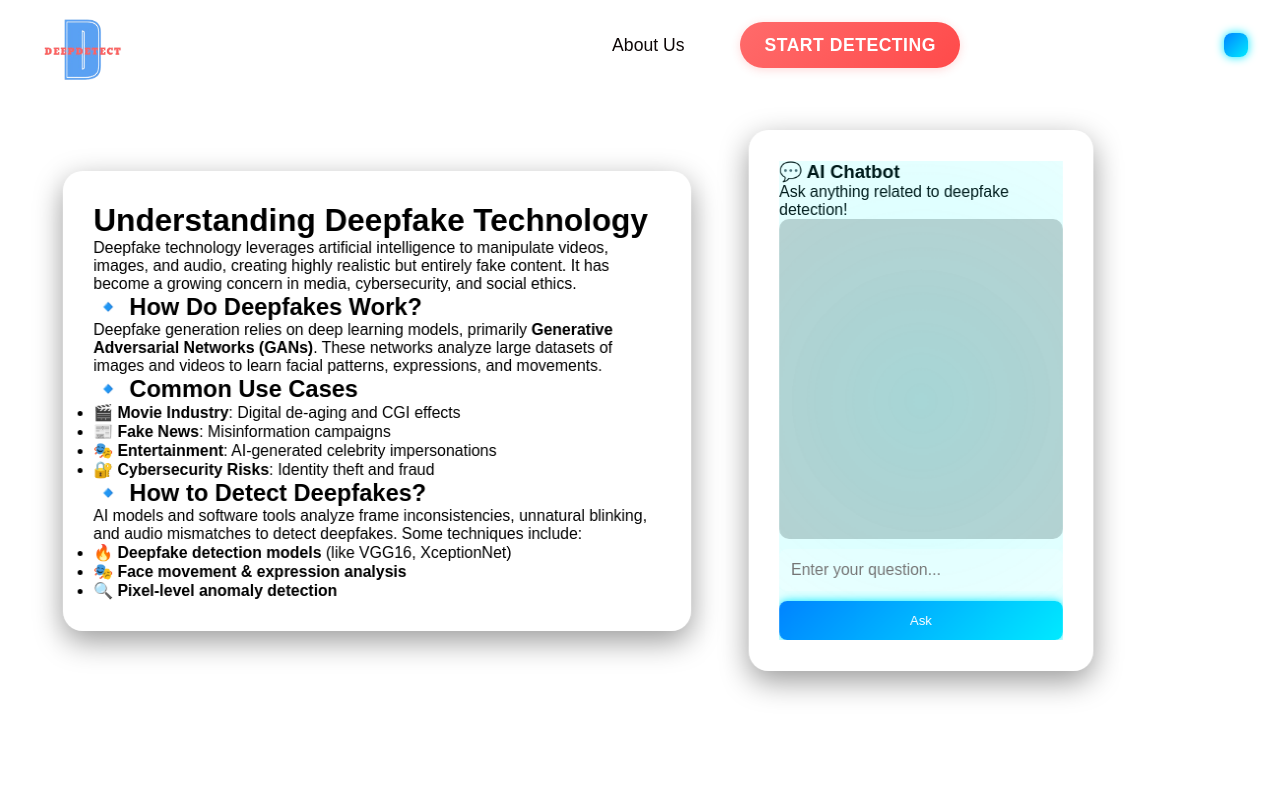
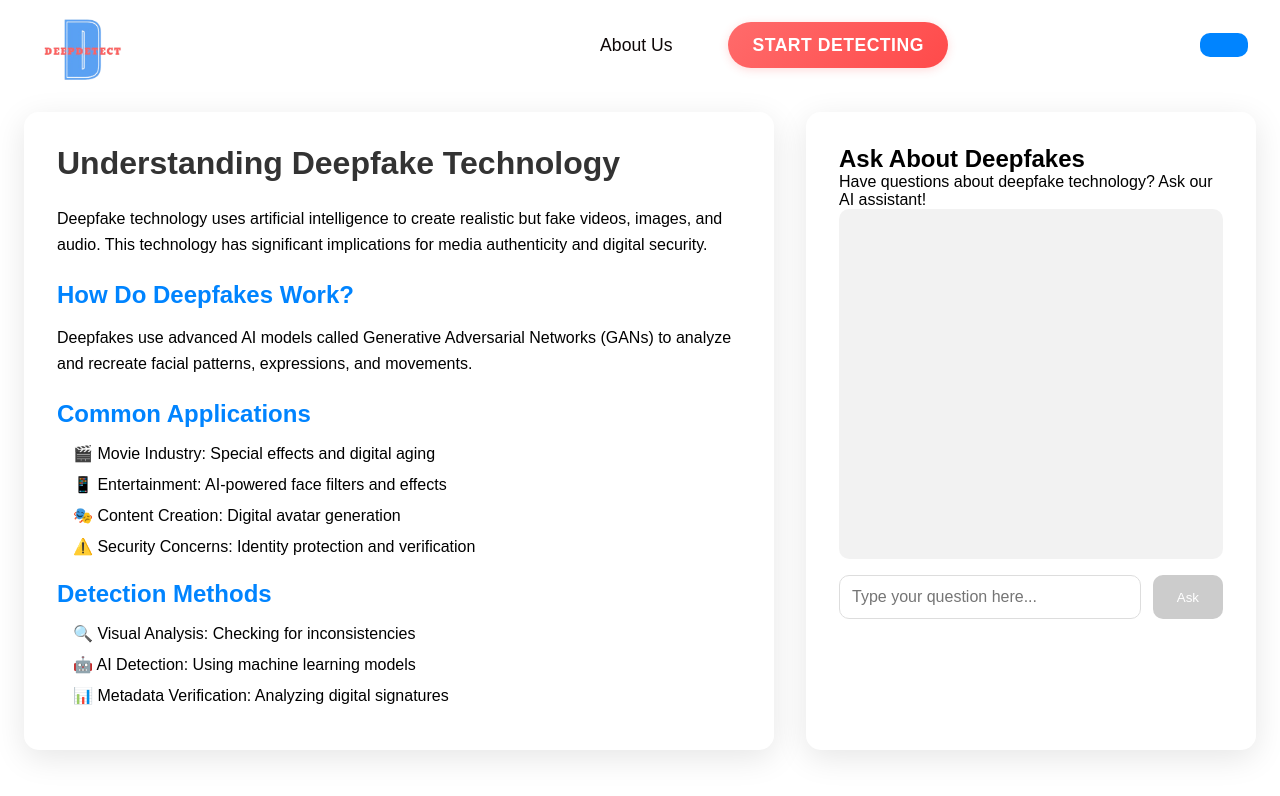
Before and after one commit to supranshu/MajorProject, an Angular app in the folder DeepDetectFront/: page /learn in a window 1280 px wide. Shown: the top 796 px of the page. Built offline with nearby package versions, Linux system fonts and the light colour scheme.

Commit message:
Learn-frontend

```diff
--- a/DeepDetectFront/src/app/pages/learn/learn.component.css
+++ b/DeepDetectFront/src/app/pages/learn/learn.component.css
@@ -90,7 +90,7 @@ body {
   left: 50%;
   width: 0;
   height: 2px;
-  background: #6be6ff;
+  background: #ff6b6b;
   transition: all 0.3s ease;
   transform: translateX(-50%);
 }
@@ -120,179 +120,161 @@ body {
 /* === Container === */
 .learn-container {
   display: flex;
-  justify-content: space-between;
-  align-items: center;
-  gap: 50px;
+  gap: 2rem;
   max-width: 1400px;
-  width: 90%;
-  padding: 50px;
-  transform-style: preserve-3d;
-  margin-top: 80px;
+  margin: 2rem auto;
+  padding: 1rem;
+  padding-top: 80px;
 }
 
-/* === Glassmorphic Card Base === */
 .glass-card {
   background: rgba(255, 255, 255, 0.1);
-  backdrop-filter: blur(20px);
-  -webkit-backdrop-filter: blur(20px);
-  border-radius: 20px;
-  box-shadow: 0 10px 30px rgba(0, 0, 0, 0.4);
+  backdrop-filter: blur(8px);
+  border-radius: 15px;
+  box-shadow: 0 8px 32px rgba(0, 0, 0, 0.1);
   border: 1px solid rgba(255, 255, 255, 0.2);
-  padding: 30px;
-  transition: transform 0.5s ease-in-out, box-shadow 0.5s;
-  position: relative;
-  z-index: 1;
-}
-.glass-card:hover {
-  transform: translateY(-10px) scale(1.05);
-  box-shadow: 0 20px 40px rgba(0, 255, 255, 0.3);
+  padding: 2rem;
+  transition: transform 0.3s ease;
 }
 
-/* === Chatbot Section === */
-.chatbot-container {
-  flex: 1;
-  max-width: 450px;
-  position: relative;
-  transform: rotateY(-10deg);
-}
-.chatbot {
-  position: relative;
-  overflow: hidden;
-}
-.chatbot::before {
-  content: '';
-  position: absolute;
-  top: -50%;
-  left: -50%;
-  width: 200%;
-  height: 200%;
-  background: radial-gradient(circle, rgba(0, 255, 255, 0.3), transparent);
-  animation: pulse 5s infinite linear;
+.glass-card:hover {
+  transform: translateY(-5px);
 }
 
-/* === Documentation Section === */
+/* Documentation Section */
 .documentation-container {
-  flex: 2;
-  transform: rotateY(10deg);
+  flex: 3;
 }
 
-/* === Chat Messages === */
-.chatbox {
-  display: flex;
-  flex-direction: column;
-  gap: 10px;
-}
-.messages {
-  height: 320px;
-  overflow-y: auto; /* Enables scrolling */
-  display: flex;
-  flex-direction: column;
-  justify-content: flex-start; /* Fixes messages starting at top */
-  padding: 15px;
-  background: rgba(0, 0, 0, 0.2);
-  border-radius: 10px;
-  transition: all 0.3s ease-in-out;
-  scrollbar-width: auto; /* Fix for Firefox */
-  scrollbar-color: #0084ff rgba(255, 255, 255, 0.1); /* Color fix */
+.content h1 {
+  color: #333;
+  margin-bottom: 1.5rem;
+  font-size: 2rem;
 }
 
-/* Webkit (Chrome, Edge, Safari) Scrollbar Styles */
-.messages::-webkit-scrollbar {
-  width: 8px; /* Wider scrollbar */
-  background: rgba(255, 255, 255, 0.1);
+.content h2 {
+  color: #0084ff;
+  margin: 1.5rem 0 1rem;
+  font-size: 1.5rem;
 }
 
-.messages::-webkit-scrollbar-thumb {
+.content p {
+  line-height: 1.6;
+  margin-bottom: 1rem;
+}
+
+.content ul {
+  list-style: none;
+  padding-left: 1rem;
+}
+
+.content li {
+  margin: 0.75rem 0;
+  display: flex;
+  align-items: center;
+  gap: 0.5rem;
+}
+
+/* Chatbot Section */
+.chatbot-container {
+  flex: 2;
+  max-width: 450px;
+}
+
+.messages {
+  height: 350px;
+  background: rgba(0, 0, 0, 0.05);
+  border-radius: 10px;
+  padding: 1rem;
+  margin-bottom: 1rem;
+  overflow-y: auto;
+}
+
+.user-message, .bot-message {
+  max-width: 85%;
+  padding: 0.75rem 1rem;
+  border-radius: 15px;
+  margin: 0.5rem 0;
+  line-height: 1.4;
+}
+
+.user-message {
+  margin-left: auto;
   background: #0084ff;
-  border-radius: 5px;
+  color: white;
+}
+
+.bot-message {
+  background: #f0f0f0;
+  color: #333;
+}
+
+.input-container {
+  display: flex;
+  gap: 0.75rem;
+  margin-top: 1rem;
+}
+
+input[type='text'] {
+  flex: 1;
+  padding: 0.75rem;
+  border-radius: 10px;
+  border: 1px solid #ddd;
+  font-size: 1rem;
+}
+
+button {
+  padding: 0.75rem 1.5rem;
+  background: #0084ff;
+  color: white;
+  border: none;
+  border-radius: 10px;
+  cursor: pointer;
   transition: background 0.3s;
 }
 
-.messages::-webkit-scrollbar-thumb:hover {
-  background: #00eaff; /* Lighter glow effect */
+button:hover {
+  background: #0066cc;
 }
 
-
-.user-message, .bot-message {
-  max-width: 80%;
-  padding: 10px;
-  border-radius: 10px;
-  margin: 8px 0;
-  animation: slideUp 0.4s ease-in-out;
-}
-.user-message {
-  text-align: right;
-  background: linear-gradient(135deg, #0084ff, #00eaff);
-  color: white;
-  margin-left: auto;
-  box-shadow: 0 0 10px #00eaff;
-}
-.bot-message {
-  text-align: left;
-  background: linear-gradient(135deg, #444, #666);
-  color: white;
+button:disabled {
+  background: #ccc;
+  cursor: not-allowed;
 }
 
-/* === Inputs & Buttons === */
-input[type='text'] {
-  width: 100%;
-  padding: 12px;
-  border-radius: 8px;
-  border: none;
-  font-size: 16px;
-  background: rgba(255, 255, 255, 0.2);
-  color: white;
-  outline: none;
-  transition: all 0.3s ease-in-out;
-  position: relative;
-  z-index: 2; /* Ensure input is clickable */
+/* Loading Animation */
+.typing-indicator {
+  padding: 0.5rem;
+  display: flex;
+  gap: 0.25rem;
+  justify-content: flex-start;
 }
 
-input[type='text']:focus {
-  background: rgba(255, 255, 255, 0.4);
-  color: black;
+.typing-dot {
+  width: 8px;
+  height: 8px;
+  background: #0084ff;
+  border-radius: 50%;
+  animation: bounce 1.4s infinite;
 }
 
-button {
-  padding: 12px;
-  background: linear-gradient(135deg, #0084ff, #00eaff);
-  border: none;
-  color: white;
-  cursor: pointer;
-  border-radius: 8px;
-  transition: 0.3s;
-  box-shadow: 0 0 10px #00eaff;
-  cursor: pointer;
-  z-index: 2;
-}
-button:hover {
-  background: linear-gradient(135deg, #00eaff, #0084ff);
-  box-shadow: 0 0 20px #00eaff;
+.typing-dot:nth-child(2) { animation-delay: 0.2s; }
+.typing-dot:nth-child(3) { animation-delay: 0.4s; }
+
+@keyframes bounce {
+  0%, 60%, 100% { transform: translateY(0); }
+  30% { transform: translateY(-4px); }
 }
 
-/* === Animations === */
-@keyframes pulse {
-  0% {
-    transform: scale(1);
-    opacity: 0.7;
+/* Responsive Design */
+@media (max-width: 1024px) {
+  .learn-container {
+    flex-direction: column;
   }
-  50% {
-    transform: scale(1.2);
-    opacity: 0.3;
-  }
-  100% {
-    transform: scale(1);
-    opacity: 0.7;
+
+  .documentation-container,
+  .chatbot-container {
+    width: 100%;
+    max-width: none;
   }
 }
-
-@keyframes slideUp {
-  from {
-    opacity: 0;
-    transform: translateY(15px);
-  }
-  to {
-    opacity: 1;
-    transform: translateY(0);
-  }
-}
--- a/DeepDetectFront/src/app/pages/learn/learn.component.html
+++ b/DeepDetectFront/src/app/pages/learn/learn.component.html
@@ -16,58 +16,74 @@
     </button>
   </div>
 </header>
+
 <div class="learn-container">
-  <!-- Left Side - Deepfake Documentation -->
+  <!-- Documentation Section -->
   <div class="documentation-container glass-card">
     <div class="content">
-      <h1><span class="neon-text">Understanding Deepfake Technology</span></h1>
+      <h1>Understanding Deepfake Technology</h1>
       <p>
-        <i class="fas fa-brain"></i> Deepfake technology leverages artificial intelligence to manipulate videos, images, and audio, creating highly realistic but entirely fake content.
-        It has become a growing concern in media, cybersecurity, and social ethics.
+        Deepfake technology uses artificial intelligence to create realistic but fake videos,
+        images, and audio. This technology has significant implications for media authenticity
+        and digital security.
       </p>
 
-      <h2>🔹 How Do Deepfakes Work?</h2>
+      <h2>How Do Deepfakes Work?</h2>
       <p>
-        Deepfake generation relies on deep learning models, primarily <strong>Generative Adversarial Networks (GANs)</strong>.
-        These networks analyze large datasets of images and videos to learn facial patterns, expressions, and movements.
+        Deepfakes use advanced AI models called Generative Adversarial Networks (GANs)
+        to analyze and recreate facial patterns, expressions, and movements.
       </p>
 
-      <h2>🔹 Common Use Cases</h2>
+      <h2>Common Applications</h2>
       <ul>
-        <li>🎬 <strong>Movie Industry</strong>: Digital de-aging and CGI effects</li>
-        <li>📰 <strong>Fake News</strong>: Misinformation campaigns</li>
-        <li>🎭 <strong>Entertainment</strong>: AI-generated celebrity impersonations</li>
-        <li>🔐 <strong>Cybersecurity Risks</strong>: Identity theft and fraud</li>
+        <li>🎬 Movie Industry: Special effects and digital aging</li>
+        <li>📱 Entertainment: AI-powered face filters and effects</li>
+        <li>🎭 Content Creation: Digital avatar generation</li>
+        <li>⚠️ Security Concerns: Identity protection and verification</li>
       </ul>
 
-      <h2>🔹 How to Detect Deepfakes?</h2>
-      <p>
-        AI models and software tools analyze frame inconsistencies, unnatural blinking, and audio mismatches to detect deepfakes. Some techniques include:
-      </p>
+      <h2>Detection Methods</h2>
       <ul>
-        <li>🔥 <strong>Deepfake detection models</strong> (like VGG16, XceptionNet)</li>
-        <li>🎭 <strong>Face movement & expression analysis</strong></li>
-        <li>🔍 <strong>Pixel-level anomaly detection</strong></li>
+        <li>🔍 Visual Analysis: Checking for inconsistencies</li>
+        <li>🤖 AI Detection: Using machine learning models</li>
+        <li>📊 Metadata Verification: Analyzing digital signatures</li>
       </ul>
     </div>
   </div>
 
-  <!-- Right Side - AI Chatbot -->
+  <!-- Chatbot Section -->
   <div class="chatbot-container glass-card">
     <div class="chatbot">
-      <h3>💬 <span class="neon-text">AI Chatbot</span></h3>
-      <p>Ask anything related to deepfake detection!</p>
+      <h2>Ask About Deepfakes</h2>
+      <p>Have questions about deepfake technology? Ask our AI assistant!</p>
 
       <div class="chatbox">
-        <div class="messages" #chatMessages (scroll)="toggleAutoScroll()">
+        <div class="messages" #chatMessages>
           <div *ngFor="let msg of messages"
                [ngClass]="{'user-message': msg.type === 'user', 'bot-message': msg.type === 'bot'}">
             {{ msg.text }}
           </div>
+          <div class="typing-indicator" *ngIf="isLoading">
+            <div class="typing-dot"></div>
+            <div class="typing-dot"></div>
+            <div class="typing-dot"></div>
+          </div>
         </div>
 
-        <input type="text" [(ngModel)]="query" placeholder="Enter your question..." (keyup.enter)="askDeepfake()" />
-        <button (click)="askDeepfake()">Ask</button>
+        <div class="input-container">
+          <input
+            type="text"
+            [(ngModel)]="query"
+            placeholder="Type your question here..."
+            (keyup.enter)="askDeepfake()"
+            [disabled]="isLoading"
+          />
+          <button
+            (click)="askDeepfake()"
+            [disabled]="isLoading || !query.trim()">
+            {{ isLoading ? 'Processing...' : 'Ask' }}
+          </button>
+        </div>
       </div>
     </div>
   </div>
--- a/DeepDetectFront/src/app/pages/learn/learn.component.ts
+++ b/DeepDetectFront/src/app/pages/learn/learn.component.ts
@@ -1,7 +1,12 @@
-import { Component, ElementRef, ViewChild, HostListener} from '@angular/core';
+import { Component, ElementRef, ViewChild, HostListener } from '@angular/core';
 import { HttpClient } from '@angular/common/http';
 import { FormsModule } from '@angular/forms';
 import { CommonModule } from '@angular/common';
+
+interface ChatMessage {
+  text: string;
+  type: 'user' | 'bot';
+}
 
 @Component({
   selector: 'app-learn',
@@ -11,13 +16,58 @@ import { CommonModule } from '@angular/common';
   imports: [FormsModule, CommonModule],
 })
 export class LearnComponent {
+  // Chat properties
+  query: string = '';
+  messages: ChatMessage[] = [];
+  isLoading: boolean = false;
 
-  isMenuOpen = false;
-  isNavbarTransparent = true;
+  // Navigation properties
+  isMenuOpen: boolean = false;
+  isNavbarTransparent: boolean = true;
 
+  @ViewChild('chatMessages') chatMessages!: ElementRef;
 
+  constructor(private http: HttpClient) {}
 
+  // Chat methods
+  async askDeepfake() {
+    const trimmedQuery = this.query.trim();
+    if (!trimmedQuery || this.isLoading) return;
 
+    this.isLoading = true;
+    this.messages.push({ text: trimmedQuery, type: 'user' });
+    this.query = '';
+    this.scrollToBottom();
+
+    try {
+      const response = await this.http
+        .post<{ response: string }>('http://localhost:8000/ask-deepfake/', {
+          question: trimmedQuery
+        })
+        .toPromise();
+
+      if (response?.response) {
+        this.messages.push({ text: response.response, type: 'bot' });
+      }
+    } catch (error) {
+      this.messages.push({
+        text: 'Sorry, I encountered an error. Please try again later.',
+        type: 'bot'
+      });
+    } finally {
+      this.isLoading = false;
+      this.scrollToBottom();
+    }
+  }
+
+  private scrollToBottom(): void {
+    setTimeout(() => {
+      const element = this.chatMessages.nativeElement;
+      element.scrollTop = element.scrollHeight;
+    }, 100);
+  }
+
+  // Navigation methods
   toggleMenu(): void {
     this.isMenuOpen = !this.isMenuOpen;
   }
@@ -26,55 +76,9 @@ export class LearnComponent {
     this.isMenuOpen = false;
   }
 
-
-
-  query: string = '';
-  messages: { text: string, type: 'user' | 'bot' }[] = [];
-
-  @ViewChild('chatMessages', { static: false }) chatMessages!: ElementRef;
-
-  constructor(private http: HttpClient) {}
-
-
-  askDeepfake() {
-    if (!this.query.trim()) return;
-
-    // Add user message
-    this.messages.push({ text: this.query, type: 'user' });
-
-
-
-    // Send request to backend
-    this.http.post<{ response: string }>("http://localhost:8000/ask-deepfake/", { question: this.query })
-      .subscribe({
-        next: (res) => {
-          this.messages.push({ text: res.response, type: 'bot' });
-          setTimeout(() => this.scrollToBottom(), 10);
-        },
-        error: () => {
-          this.messages.push({ text: "Error fetching response. Try again later.", type: 'bot' });
-          setTimeout(() => this.scrollToBottom(), 10);
-        }
-      });
-
-    // Clear input field after the request is sent
-    this.query = '';
+  @HostListener('window:scroll', ['$event'])
+  onWindowScroll() {
+    const scrollPosition = window.pageYOffset || document.documentElement.scrollTop || document.body.scrollTop || 0;
+    this.isNavbarTransparent = scrollPosition < 50;
   }
-  autoScrollEnabled = true;
-  scrollToBottom() {
-    if (this.chatMessages) {
-      this.chatMessages.nativeElement.scrollTop = this.chatMessages.nativeElement.scrollHeight;
-    }
-  }
-  toggleAutoScroll() {
-    this.autoScrollEnabled = !this.autoScrollEnabled;
-  }
-
-
-  @HostListener('window:scroll', ['$event'])
-    onWindowScroll() {
-      const scrollPosition = window.pageYOffset || document.documentElement.scrollTop || document.body.scrollTop || 0;
-      this.isNavbarTransparent = scrollPosition < 50;
-    }
-
 }
```
